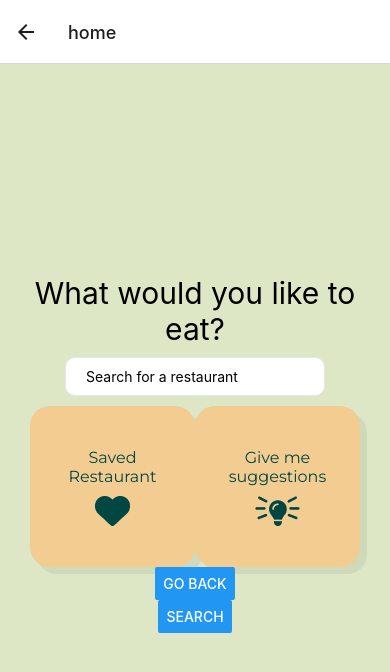
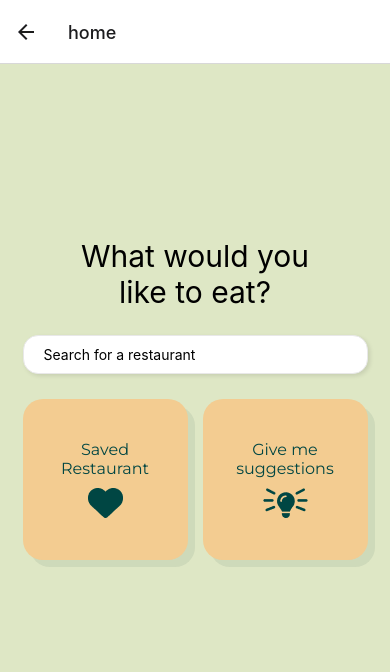
Before and after one commit to ubclaunchpad/nom-appetit, a React Native app in the folder frontend/: screen /home in a window 390 px wide. Shown: the top 672 px of the page. Built offline with nearby package versions, Linux system fonts and the light colour scheme.

Commit message:
Altered home page to match figma designs. Removed unnecessary buttons.

```diff
--- a/frontend/src/components/SquareButton.tsx
+++ b/frontend/src/components/SquareButton.tsx
@@ -1,6 +1,6 @@
-import React from 'react';
-import { Image } from 'react-native';
-import { ButtonText, SquareButtonContainer} from "../styles/Shared";
+import React from "react";
+import { Image } from "react-native";
+import { ButtonText, SquareButtonContainer } from "../styles/Shared";
 import Images from "../images/Images";
 
 interface Props {
@@ -9,15 +9,15 @@ interface Props {
   icon: any;
 }
 
-export default function SquareButton({ text, onPress, icon}: Props): JSX.Element {
+export default function SquareButton({
+  text,
+  onPress,
+  icon,
+}: Props): JSX.Element {
   return (
-    <SquareButtonContainer
-      onPress={onPress}
-    >
-      <ButtonText>
-        {text}
-      </ButtonText>
-      <Image source={icon}/>
+    <SquareButtonContainer onPress={onPress}>
+      <ButtonText>{text}</ButtonText>
+      <Image source={icon} />
     </SquareButtonContainer>
   );
 }
--- a/frontend/src/screens/HomeScreen.tsx
+++ b/frontend/src/screens/HomeScreen.tsx
@@ -48,54 +48,31 @@ const restaurants: Restaurant[] = [
 
 export default function HomeScreen({ navigation }: Props) {
   return (
-    // <ScrollView style={styles.container}>
     <View style={styles.containerBackground}>
       <View style={styles.container}>
-        <Text style={{ fontSize: 30, textAlign: "center" }}>
+        <Text style={{ fontSize: 30, textAlign: "center", width: "75%" }}>
           What would you like to eat?
         </Text>
-
-        <TextInput style={styles.input} placeholder="Search for a restaurant" />
+        <View>
+          <TextInput
+            style={styles.input}
+            placeholder="Search for a restaurant" />
+        </View>
         <View style={{ flexDirection: "row", justifyContent: "space-around" }}>
           <SquareButton
             text="Saved Restaurant"
-            // onPress={() => navigation.navigate("home")}
             onPress={() => navigation.navigate("viewSavedRestaurants")}
             icon={Images.heartPNG}
-            // style={{ width: 100, height: 100 }}
           />
+          <View style={{ width: 15 }} />
           <SquareButton
             text="Give me suggestions"
-            // onPress={() => navigation.navigate("home")}
             onPress={() => navigation.navigate("suggestRestaurant")}
             icon={Images.lighbulbPNG}
-            // style={{ width: 100, height: 100 }}
           />
         </View>
-        {/* <Button
-          title="View Saved Restaurant"
-          onPress={() => navigation.navigate("viewSavedRestaurants")}
-        />
-        <Button
-          title="Suggest Restaurant"
-          onPress={() => navigation.navigate("suggestRestaurant")}
-        /> */}
-
-        <Button title="Go Back" onPress={() => navigation.navigate("signIn")} />
-
-        <Button
-          title="Search"
-          onPress={() => navigation.navigate("searchRestaurant")}
-        />
-
-        {/* <View style={styles.restaurantContainer}>
-            {restaurants.map((restaurant, index) => (
-                <RestaurantInfoComponent key={index} {...restaurant} />
-            ))}
-        </View> */}
       </View>
     </View>
-    // </ScrollView>
   );
 }
 
@@ -104,12 +81,9 @@ const styles = StyleSheet.create({
     flex: 1,
     width: "100%",
     backgroundColor: "#dee7c5",
-    // alignItems: 'center',
-    // justifyContent: 'center',
-    // backgroundColor: '#DCE7C2',
   },
   container: {
-    flex: 1,
+    flex: 0.85,
     justifyContent: "center",
     alignItems: "center",
     padding: 20,
@@ -136,10 +110,15 @@ const styles = StyleSheet.create({
     backgroundColor: "white",
     borderColor: "#e8e8e8",
     borderWidth: 1,
-    borderRadius: 10,
+    borderRadius: 15,
     paddingHorizontal: 20,
     paddingVertical: 10,
-    marginVertical: 10,
+    marginVertical: 25,
+    width: 345,
+    shadowColor: "#000",
+    shadowOffset: { width: 2, height: 2 },
+    shadowOpacity: 0.1,
+    shadowRadius: 4,
   },
 
   button: {
@@ -148,10 +127,14 @@ const styles = StyleSheet.create({
     paddingHorizontal: 25,
     paddingVertical: 50,
     marginHorizontal: 5,
-    shadowColor: "rgba(0, 0, 0, 0.1)",
+    shadowColor: "#000",
     shadowOffset: { width: 7, height: 7 },
-    shadowOpacity: 4,
+    shadowOpacity: 0.1,
     shadowRadius: 4,
     borderRadius: 20,
   },
+
+  icon: {
+    marginLeft: 10
+  },
 });
```
